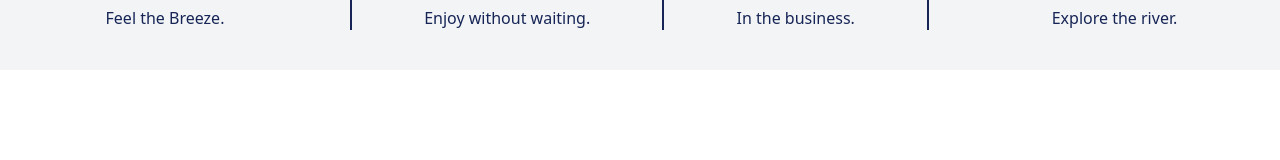
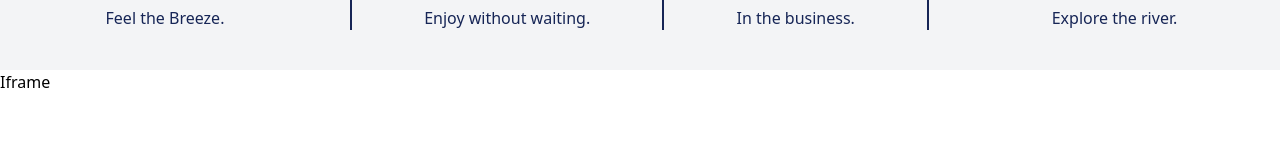
Before and after one commit to ashish10adhikari/Motorboat-website, a React (Vite) app in the folder Frontend/: page / in a window 1280 px wide. Shown: the part 2916-3076 px from the top of the page. Built offline with nearby package versions, Linux system fonts and the light colour scheme.

Commit message:
added Iframe.jsx

```diff
--- a/Frontend/src/App.jsx
+++ b/Frontend/src/App.jsx
@@ -5,6 +5,7 @@ import WhyChooseUs from "./Component/WhyChooseUs";
 import Highlight from "./Component/Highlight";
 import Showcase from "./Component/Showcase";
 import Footer from "./Component/Footer";
+import Iframe from "./Component/Iframe";
 
 function App() {
   return (
@@ -15,6 +16,7 @@ function App() {
       <Package />
       <WhyChooseUs />
       <Highlight />
+      <Iframe/>
       <Footer/>
 
     </div>
--- /dev/null
+++ b/Frontend/src/Component/Iframe.jsx
@@ -0,0 +1,9 @@
+import React from 'react'
+
+const Iframe = () => {
+  return (
+    <div>Iframe</div>
+  )
+}
+
+export default Iframe
```
